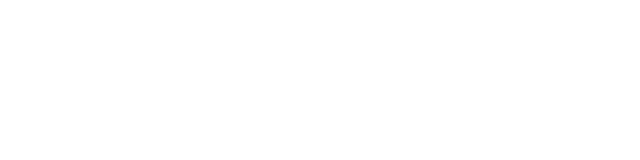
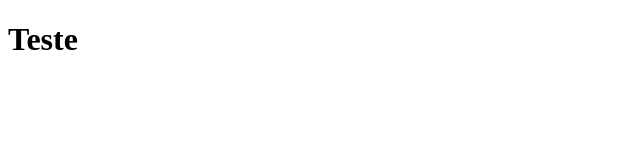
Before and after one commit to Limb00z/rr-notes, a React (Vite) app: page / in a window 1280 px wide. Shown: the top 160 px of the page, without its empty margins (0-640 px from the left). Built offline with nearby package versions, Linux system fonts and the light colour scheme.

Commit message:
criando padrão de arquivos.

```diff
--- a/src/main.jsx
+++ b/src/main.jsx
@@ -1,9 +1,9 @@
 import React from 'react'
 import ReactDOM from 'react-dom/client'
-import Details from './pages/Details.jsx'
+import Index from './pages/Details/index.jsx'
 
 ReactDOM.createRoot(document.getElementById('root')).render(
   <React.StrictMode>
-    <Details />
+    <Index />
   </React.StrictMode>,
 )
--- /dev/null
+++ b/src/pages/Details/index.jsx
@@ -0,0 +1,11 @@
+import "./style.css"
+
+function Index() {
+   return (
+    <>
+      <h1>Teste</h1>
+    </>
+  )
+}
+
+export default Index
```
Also changed, not shown: src/pages/Details.jsx (deleted, +0 -11 lines), src/pages/Details/style.css (added).
